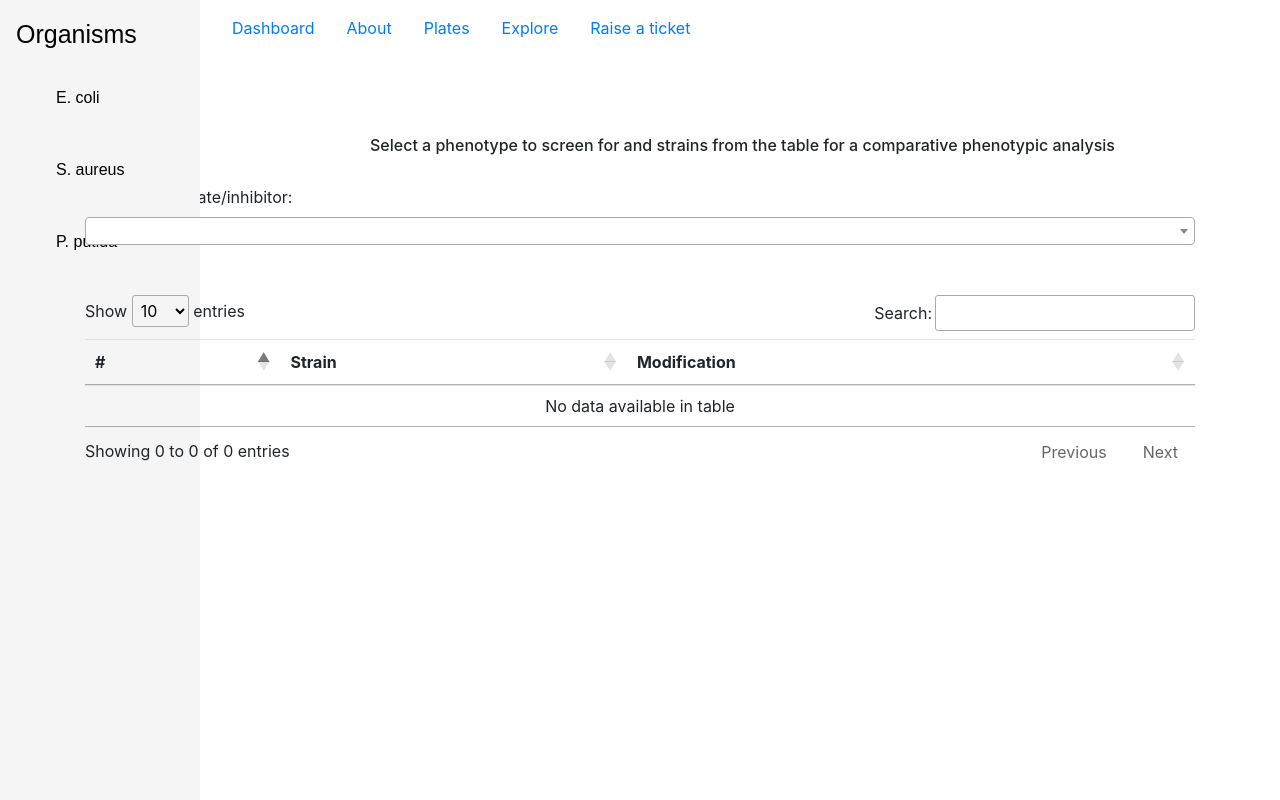
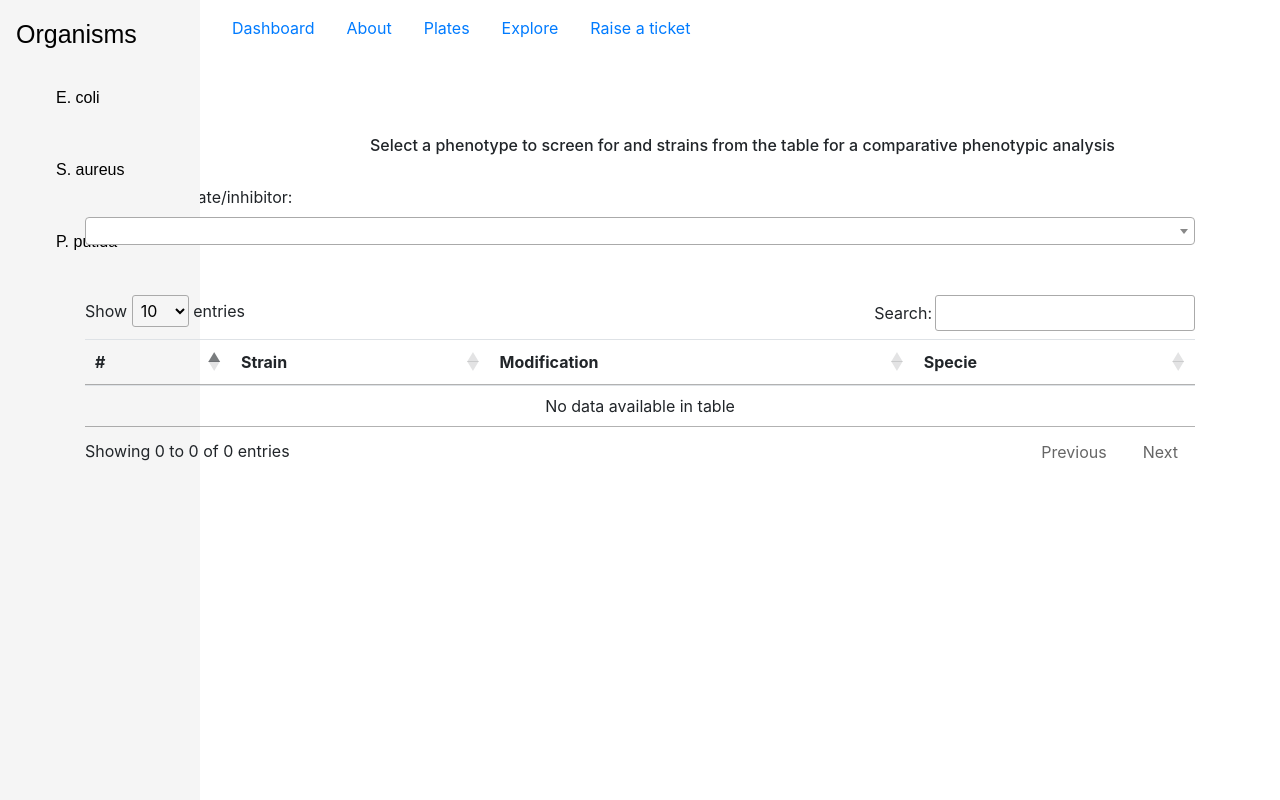
Before and after one commit to Kahuna-flipper/OmnilogDB, a Flask app: template templates/explore.html in a window 1280 px wide. Run offline with Flask 3, Linux system fonts and the light colour scheme; the template is opened without the code that fills it, so the values that code supplies are empty; some libraries are stand-ins or nearby versions.

Commit message:
added species to table

```diff
--- a/templates/explore.html
+++ b/templates/explore.html
@@ -39,14 +39,16 @@
                     <th>#</th>
                     <th>Strain</th>
                     <th>Modification</th>
+                    <th>Specie</th>
                 </tr>
             </thead>
             <tbody>
                 {% for entry in entries %}
                 <tr>
-                    <td><input type="checkbox"  class="checkbox" id="{{ entry['Strain ID'] }}+{{ entry['Modification'] }}" name="entry" value="1" data-id="{{ entry['Strain ID'] }}" data-name="{{ entry['Modification'] }}"></td>
+                    <td><input type="checkbox"  class="checkbox" id="{{ entry['Strain ID'] }}+{{ entry['Modification'] }}" name="entry" value="1" data-id="{{ entry['Strain ID'] }}" data-name="{{ entry['Modification'] }}" data-specie="{{ entry['Specie'] }}"></td>
                     <td>{{ entry['Strain ID'] }}</td>
                     <td>{{ entry['Modification'] }}</td>
+                    <td>{{ entry['Specie'] }}</td>
                 </tr>
                 {% endfor %}
             </tbody>
@@ -89,6 +91,7 @@
         checkboxes.forEach(function(checkbox) {
                 var entryId = checkbox.getAttribute('data-id');
                 var entryName = checkbox.getAttribute('data-name');
+                var entryspecie = checkbox.getAttribute('data-specie');
 
                 var input = document.createElement('input');
                 input.setAttribute('type', 'hidden');
@@ -100,8 +103,14 @@
                 input2.setAttribute('name', 'selected_entries[]');
                 input2.setAttribute('value', entryName);
 
+                var input3 = document.createElement('input');
+                input3.setAttribute('type', 'hidden');
+                input3.setAttribute('name', 'selected_entries[]');
+                input3.setAttribute('value', entryspecie);
+
                 form.appendChild(input);
                 form.appendChild(input2);
+                form.appendChild(input3);
             })
             var selectedOption = $("#dropdown").val();
             $("#selectedOption").val(selectedOption);
```
